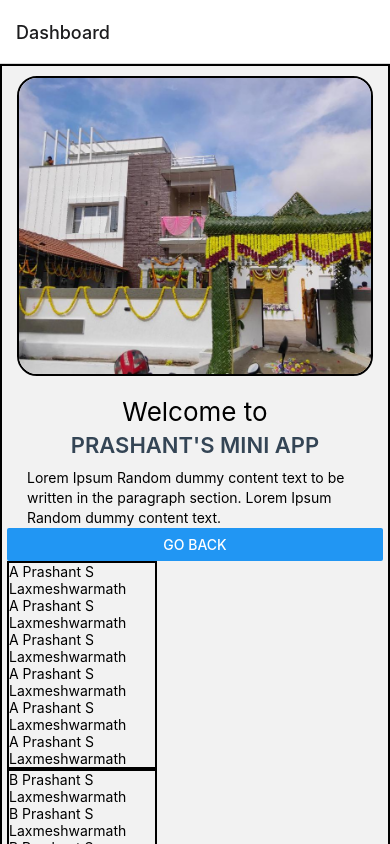
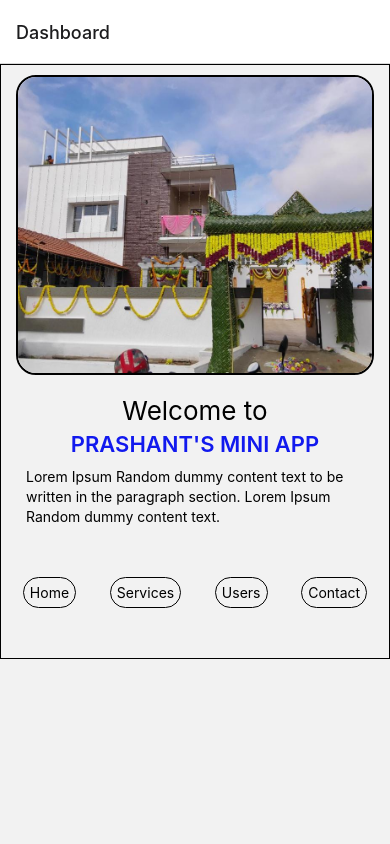
Before and after one commit to Prashant-SL/ReactNativeMiniApp, a React Native app: screen /Home in a window 390 px wide. Shown: the top 844 px of the page. Built offline with nearby package versions, Linux system fonts and the light colour scheme.

Commit message:
Homepage 4

```diff
--- a/App.js
+++ b/App.js
@@ -4,20 +4,22 @@ import { StatusBar } from 'expo-status-bar';
 import { StyleSheet, Text, View } from 'react-native';
 import Home from './src/Components/Home';
 import Services from './src/Components/Services';
-import About from './src/Components/About';
+import Users from './src/Components/Users';
 import Contact from './src/Components/Contact';
 
 
-export default function App() {
+function App() {
   const Stack = createNativeStackNavigator();
   return (
     <NavigationContainer>
       <Stack.Navigator initialRouteName='Home' >
         <Stack.Screen name='Home' component={Home} options={{ title: 'Dashboard' }} />
         <Stack.Screen name='Services' component={Services} options={{ title: 'Services' }} />
-        <Stack.Screen name='About' component={About} options={{ title: 'About' }} />
+        <Stack.Screen name='Users' component={Users} options={{ title: 'Users' }} />
         <Stack.Screen name='Contact' component={Contact} options={{ title: 'Contact' }} />
       </Stack.Navigator>
     </NavigationContainer>
   );
-}
+};
+
+export default App;
--- a/src/Components/Home.jsx
+++ b/src/Components/Home.jsx
@@ -1,30 +1,21 @@
 import React from 'react';
-import { Image, StyleSheet, Text, View, Button, FlatList, TouchableOpacity } from 'react-native';
+import { Image, StyleSheet, Text, View, Button, FlatList, TouchableOpacity, ScrollView } from 'react-native';
+import Menubar from './Menubar';
 
 const Home = ({ navigation }) => {
     let arr = [{ name: "A", key: 1 }, { name: "B", key: 2 }, { name: "C", key: 3 }, { name: "D", key: 4 }, { name: "E", key: 5 }, { name: "F", key: 6 }];
     return (
+        <ScrollView showsVerticalScrollIndicator={false}>
             <View style={styles.mainContainer}>
                 <View style={styles.mainTop}>
                     <Image resizeMode='cover' style={styles.topImage} source={require("../../assets/homebanner.jpeg/")} />
                     <Text style={{ fontSize: 26, textAlign: "center", marginTop: 20 }}>Welcome to</Text>
-                <Text style={{ fontSize: 22, textAlign: "center", marginTop: 5, color: "#344555", fontWeight: "600", textTransform: "uppercase" }}>Prashant's Mini App</Text>
+                    <Text style={{ fontSize: 22, textAlign: "center", marginTop: 5, color: "#1119EE", fontWeight: "600", textTransform: "uppercase" }}>Prashant's Mini App</Text>
                 </View>
                 <Text style={styles.paraStyle}>Lorem Ipsum Random dummy content text to be written in the paragraph section. Lorem Ipsum Random dummy content text.</Text>
-            <Button title='Go Back' onPress={() => navigation.navigate("Services")} />
-            <FlatList data={arr} renderItem={(e) => {
-                return (
-                    <TouchableOpacity style={styles.smallBox}>
-                        <Text>{e.item.name} Prashant S Laxmeshwarmath</Text>
-                        <Text>{e.item.name} Prashant S Laxmeshwarmath</Text>
-                        <Text>{e.item.name} Prashant S Laxmeshwarmath</Text>
-                        <Text>{e.item.name} Prashant S Laxmeshwarmath</Text>
-                        <Text>{e.item.name} Prashant S Laxmeshwarmath</Text>
-                        <Text>{e.item.name} Prashant S Laxmeshwarmath</Text>
-                    </TouchableOpacity>
-                )
-            }} />
+                <Menubar />
             </View>
+        </ScrollView>
     )
 }
 
@@ -32,34 +23,23 @@ export default Home
 
 const styles = StyleSheet.create({
     mainContainer: {
-        borderWidth: 2,
-        height: undefined,
-        // display: "flex",
-        // justifyContent: "space-between",
+        borderWidth: .2,
         paddingHorizontal: 5,
         textAlign: "center"
-    },
-    mainTop: {
+    }, mainTop: {
         display: "flex",
         justifyContent: "center",
         alignContent: "center",
         paddingHorizontal: 10
-    },
-    topImage: {
+    }, topImage: {
         borderWidth: 2,
         height: 300,
         marginTop: 10,
         aspectRatio: 2 / 1.7,
         borderRadius: 20
-    },
-    paraStyle: {
+    }, paraStyle: {
         paddingHorizontal: 20,
         paddingTop: 10,
         lineHeight: 20,
     },
-    smallBox: {
-        width: "40%",
-        // height: "25%",
-        borderWidth: 2
-    }
 })
--- a/src/Components/Menubar.jsx
+++ b/src/Components/Menubar.jsx
@@ -1,13 +1,46 @@
-import { StyleSheet, Text, View } from 'react-native'
-import React from 'react'
+import { useNavigation } from '@react-navigation/native';
+import React from 'react';
+import { StyleSheet, Text, View, TouchableOpacity } from 'react-native';
 
 const Menubar = () => {
+    const navigation = useNavigation();
+
     return (
-        <View>
-            <Text>Menubar</Text>
+        <View style={styles.menuContainer}>
+            <TouchableOpacity onPress={() => {
+                navigation.navigate("Home");
+            }}>
+                <Text style={styles.text}>Home</Text>
+            </TouchableOpacity>
+            <TouchableOpacity onPress={() => {
+                navigation.navigate("Services");
+            }}>
+                <Text style={styles.text}>Services</Text>
+            </TouchableOpacity>
+            <TouchableOpacity onPress={() => {
+                navigation.navigate("Users");
+            }}>
+                <Text style={styles.text}>Users</Text>
+            </TouchableOpacity>
+            <TouchableOpacity onPress={() => {
+                navigation.navigate("Contact");
+            }}>
+                <Text style={styles.text}>Contact</Text>
+            </TouchableOpacity>
         </View>
     )
 };
-const styles = StyleSheet.create({})
+const styles = StyleSheet.create({
+    menuContainer: {
+        flexDirection: "row",
+        justifyContent: "space-around",
+        marginVertical: 50
+    },
+    text: {
+        borderWidth: .4,
+        padding: 6,
+        borderRadius: 16
+    }
+})
 
 export default Menubar;
--- a/src/Components/About.jsx
+++ b/src/Components/Users.jsx
@@ -1,14 +1,14 @@
 import { StyleSheet, Text, View } from 'react-native'
 import React from 'react'
 
-const About = () => {
+const Users = () => {
     return (
         <View>
-            <Text>About</Text>
+            <Text>Users</Text>
         </View>
     )
 }
 
 const styles = StyleSheet.create({});
 
-export default About;
+export default Users;
```
Lines whose indentation alone changed are shown as unchanged.
